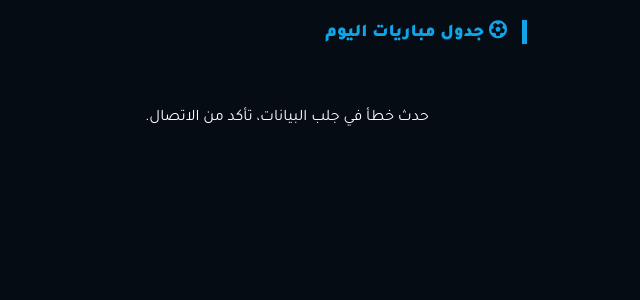
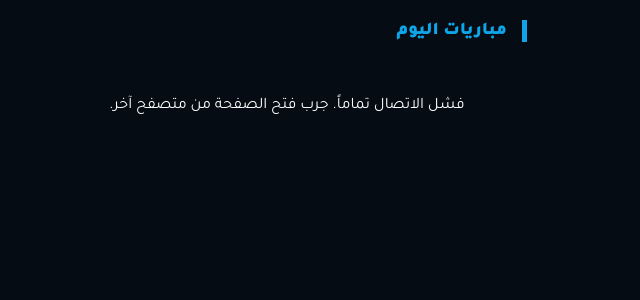
Before and after one commit to OthmanAlomiry/othman, a PHP site: page /tap.php in a window 1280 px wide. Shown: the top 300 px of the page, without its empty margins (353-993 px from the left). Run offline with PHP 8.4, Linux system fonts and the light colour scheme.

Commit message:
Update tap.php

```diff
--- a/tap.php
+++ b/tap.php
@@ -2,8 +2,8 @@
 <html lang="ar" dir="rtl">
 <head>
     <meta charset="UTF-8">
-    <meta name="viewport" content="width=device-width, initial-scale=1.0, maximum-scale=1.0, user-scalable=no">
-    <title>جدول المباريات - الخدمة الرقمية</title>
+    <meta name="viewport" content="width=device-width, initial-scale=1.0">
+    <title>بوابة المباريات - الخدمة الرقمية</title>
     <link href="https://fonts.googleapis.com/css2?family=Tajawal:wght@400;700;900&display=swap" rel="stylesheet">
     <link rel="stylesheet" href="https://cdnjs.cloudflare.com/ajax/libs/font-awesome/6.4.0/css/all.min.css">
     <style>
@@ -11,103 +11,81 @@
         body { margin: 0; font-family: 'Tajawal', sans-serif; background: var(--bg); color: #fff; padding: 20px; display: flex; justify-content: center; }
         .container { width: 100%; max-width: 480px; }
         .header { margin-bottom: 25px; font-weight: 900; font-size: 18px; color: var(--sky); border-right: 5px solid var(--sky); padding-right: 15px; }
-
         .match-card { background: var(--glass); border: 1px solid rgba(255, 255, 255, 0.1); border-radius: 20px; padding: 18px 10px; margin-bottom: 15px; display: flex; align-items: center; justify-content: space-between; position: relative; }
-        .league-label { position: absolute; top: -10px; right: 20px; background: var(--sky); font-size: 9px; padding: 3px 12px; border-radius: 50px; font-weight: 900; box-shadow: 0 4px 8px rgba(14, 165, 233, 0.4); color: #fff; }
-
+        .league-label { position: absolute; top: -10px; right: 20px; background: var(--sky); font-size: 9px; padding: 3px 12px; border-radius: 50px; font-weight: 900; }
         .team { flex: 1.2; text-align: center; font-size: 11px; font-weight: 900; }
         .team img { width: 35px; height: 35px; display: block; margin: 0 auto 8px; filter: drop-shadow(0 2px 5px rgba(0,0,0,0.5)); }
-
         .info { flex: 0.9; text-align: center; border-left: 1px solid rgba(255,255,255,0.08); border-right: 1px solid rgba(255,255,255,0.08); margin: 0 5px; }
-        .score { font-size: 22px; font-weight: 900; font-family: sans-serif; letter-spacing: 2px; }
+        .score { font-size: 22px; font-weight: 900; }
         .time { font-size: 13px; color: var(--sky); font-weight: 900; }
-        .live-tag { color: #22c55e; animation: blink 1s infinite; font-size: 10px; font-weight: 900; }
-
-        @keyframes blink { 50% { opacity: 0.4; } }
-        #loader { text-align: center; padding: 60px; opacity: 0.5; }
-        .notranslate { font-family: inherit !important; }
+        #debug-info { background: #1e293b; padding: 10px; border-radius: 10px; font-size: 10px; color: #94a3b8; margin-top: 20px; display: none; direction: ltr; text-align: left; }
     </style>
 </head>
 <body>
 
 <div class="container">
-    <div class="header"><i class="fas fa-futbol"></i> جدول مباريات اليوم</div>
+    <div class="header">مباريات اليوم</div>
     <div id="matches-display">
-        <div id="loader">
-            <i class="fas fa-spinner fa-spin fa-2x" style="color:var(--sky);"></i>
-            <p style="margin-top:15px;">جاري جلب البيانات من المصدر مباشرة...</p>
-        </div>
+        <div style="text-align:center; padding:50px; opacity:0.5;">جاري فحص الاتصال بالمصدر...</div>
     </div>
+    <div id="debug-info"></div>
 </div>
 
 <script>
-// المفتاح الخاص بك (895397d292e24b08cf4b107b68f52524)
 const API_KEY = '895397d292e24b08cf4b107b68f52524';
 
-async function getMatches() {
+async function checkApi() {
     const display = document.getElementById('matches-display');
+    const debug = document.getElementById('debug-info');
     const today = new Date().toISOString().split('T')[0];
 
     try {
-        // الطلب يتم من متصفح الزائر عثمان، ليتجاوز حظر السيرفر
         const response = await fetch(`https://v3.football.api-sports.io/fixtures?date=${today}&timezone=Asia/Riyadh`, {
             method: 'GET',
             headers: { 'x-apisports-key': API_KEY }
         });
 
         const data = await response.json();
-        let matches = data.response || [];
 
+        // إظهار معلومات الديباج إذا كان هناك خطأ عثمان
+        if (data.errors && Object.keys(data.errors).length > 0) {
+            debug.style.display = 'block';
+            debug.innerText = "Error from API: " + JSON.stringify(data.errors);
+            display.innerHTML = '<div style="text-align:center; padding:30px;">خطأ في إعدادات الـ API. راجع رسالة الديباج في الأسفل.</div>';
+            return;
+        }
+
+        const matches = data.response || [];
         if (matches.length === 0) {
-            display.innerHTML = '<div style="text-align:center; padding:40px; opacity:0.5;">لا توجد مباريات مسجلة حالياً.</div>';
+            display.innerHTML = '<div style="text-align:center; padding:40px; opacity:0.5;">لا توجد مباريات مسجلة اليوم في باقتك.</div>';
             return;
         }
 
         display.innerHTML = '';
-
-        // ترتيب الدوري السعودي (307) ليكون الأول عثمان
         matches.sort((a, b) => (a.league.id === 307 ? -1 : 1));
 
-        matches.forEach(m => {
-            // تصفية الدوريات الكبرى لضمان الترتيب
-            const important = [307, 2, 3, 39, 140, 135, 78, 61, 1, 281];
-            if (important.includes(m.league.id) || matches.length < 15) {
-                const time = new Date(m.fixture.timestamp * 1000).toLocaleTimeString('ar-SA', { hour: '2-digit', minute: '2-digit', hour12: false });
-                const status = m.fixture.status.short;
-                const isLive = ['1H', '2H', 'HT', 'ET', 'P'].includes(status);
+        matches.slice(0, 20).forEach(m => {
+            const time = new Date(m.fixture.timestamp * 1000).toLocaleTimeString('ar-SA', { hour: '2-digit', minute: '2-digit', hour12: false });
+            const isLive = ['1H', '2H', 'HT', 'ET', 'P'].includes(m.fixture.status.short);
 
-                display.innerHTML += `
-                    <div class="match-card">
-                        <div class="league-label">${m.league.name}</div>
-                        <div class="team">
-                            <img src="${m.teams.home.logo}" onerror="this.src='https://cdn-icons-png.flaticon.com/512/33/33736.png'">
-                            <span class="notranslate">${m.teams.home.name}</span>
-                        </div>
-                        <div class="info">
-                            <div class="score notranslate" style="${isLive ? 'color:var(--main)' : ''}">
-                                ${m.goals.home ?? 0} - ${m.goals.away ?? 0}
-                            </div>
-                            <div class="time">
-                                ${isLive ? '<span class="live-tag">مباشر الآن</span>' : (status === 'FT' ? 'انتهت' : time)}
-                            </div>
-                        </div>
-                        <div class="team">
-                            <img src="${m.teams.away.logo}" onerror="this.src='https://cdn-icons-png.flaticon.com/512/33/33736.png'">
-                            <span class="notranslate">${m.teams.away.name}</span>
-                        </div>
+            display.innerHTML += `
+                <div class="match-card">
+                    <div class="league-label">${m.league.name}</div>
+                    <div class="team"><img src="${m.teams.home.logo}"><span>${m.teams.home.name}</span></div>
+                    <div class="info">
+                        <div class="score" style="${isLive ? 'color:var(--main)' : ''}">${m.goals.home ?? 0} - ${m.goals.away ?? 0}</div>
+                        <div class="time">${isLive ? 'مباشر' : (m.fixture.status.short === 'FT' ? 'انتهت' : time)}</div>
                     </div>
-                `;
-            }
+                    <div class="team"><img src="${m.teams.away.logo}"><span>${m.teams.away.name}</span></div>
+                </div>`;
         });
+
     } catch (err) {
-        display.innerHTML = '<div style="text-align:center; padding:40px;">حدث خطأ في جلب البيانات، تأكد من الاتصال.</div>';
+        display.innerHTML = '<div style="text-align:center; padding:30px;">فشل الاتصال تماماً. جرب فتح الصفحة من متصفح آخر.</div>';
     }
 }
 
-getMatches();
-// تحديث تلقائي كل 3 دقائق
-setInterval(getMatches, 180000);
+checkApi();
 </script>
-
 </body>
 </html>
```
